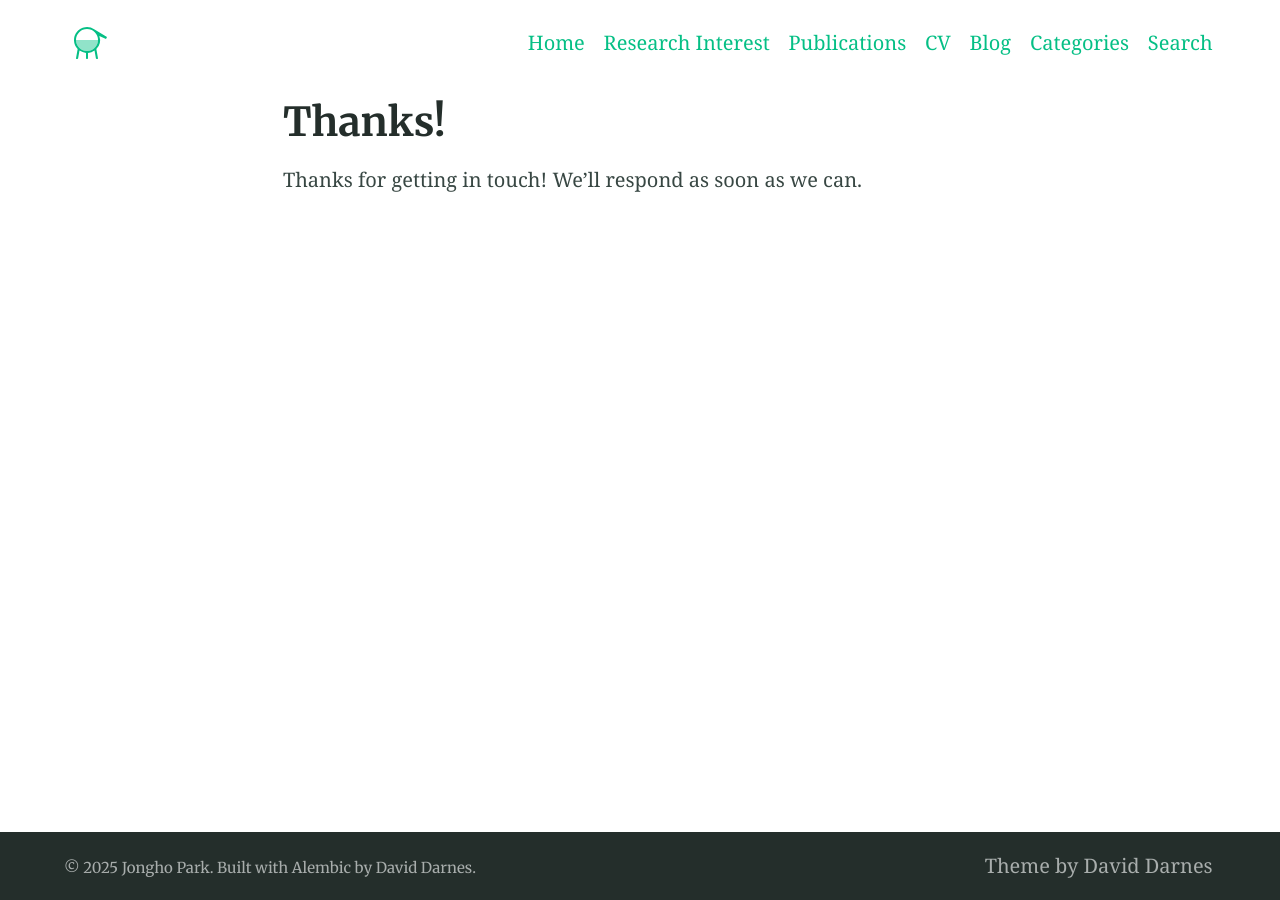
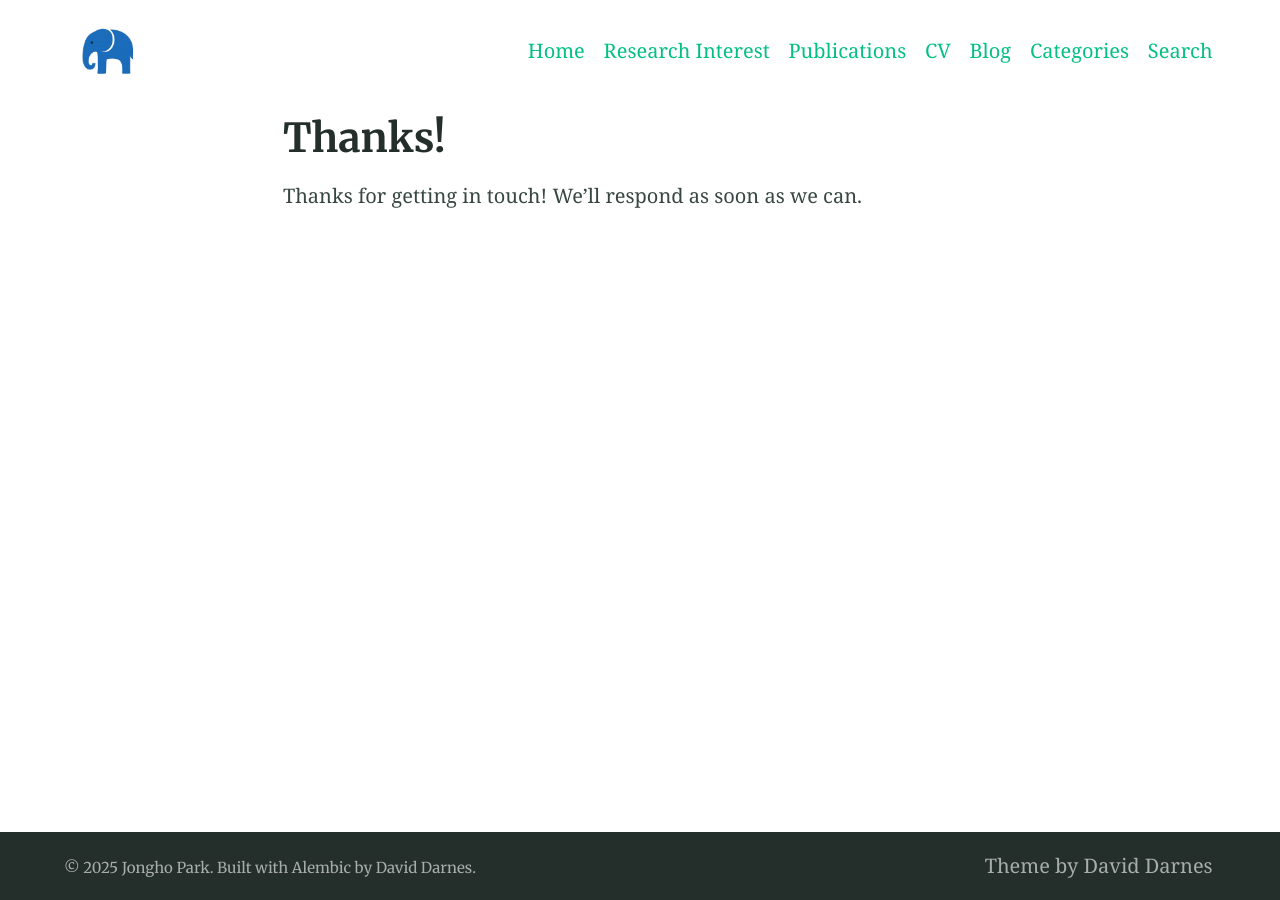
Before and after one commit to pjhbest0428/pjhbest0428.github.io, a Jekyll site: the page built from thanks.md, in a window 1280 px wide. Built offline with Jekyll 4.4.1, drawn with Linux system fonts in a browser that asks for light colours.

Commit message:
update config to use new blue elephant logo files

```diff
--- a/_config.yml
+++ b/_config.yml
@@ -95,7 +95,7 @@ defaults:
 encoding: utf-8 # Make sure the encoding is right
 lang: en-GB # Set the site language
 title: "Jongho Park" # Site name or title, also used in jekyll-seo-tag
-logo: "/assets/logos/logo.svg" # Site logo, also used in jekyll-seo-tag
+logo: "/assets/logos/new_logo.png" # Site logo, also used in jekyll-seo-tag
 description: "Jongho Park's personal blog. A place to share thoughts and ideas." # Site description and default description, also used in jekyll-seo-tag
 url: "https://pjhbest0428.github.io" # Site url, also used in jekyll-seo-tag
 baseurl: ""
@@ -111,14 +111,14 @@ css_inline: true # Will insert all styles into a single <style> block in the <he
 
 # 8. Site favicons & manifest icons
 favicons: # Favicons are also used in the manifest file. Syntax is 'size: path'
-  16: '/assets/logos/logo@16px.png'
-  32: '/assets/logos/logo@32px.png'
-  96: '/assets/logos/logo@96px.png'
-  120: '/assets/logos/logo@120px.png'
-  144: '/assets/logos/logo@144px.png'
-  180: '/assets/logos/logo@180px.png'
-  512: '/assets/logos/logo@512px.png'
-  1024: '/assets/logos/logo@1024px.png'
+  16: '/assets/logos/new_logo@16px.png'
+  32: '/assets/logos/new_logo@32px.png'
+  96: '/assets/logos/new_logo@96px.png'
+  120: '/assets/logos/new_logo@120px.png'
+  144: '/assets/logos/new_logo@144px.png'
+  180: '/assets/logos/new_logo@180px.png'
+  512: '/assets/logos/new_logo@512px.png'
+  1024: '/assets/logos/new_logo@1024px.png'
 
 # 9. Site navigation
 navigation_header:
```
